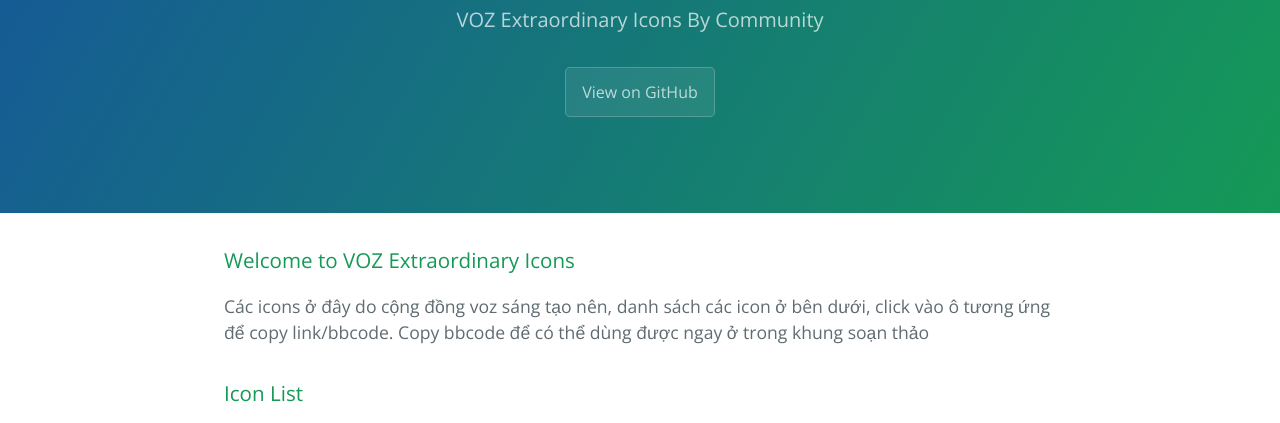
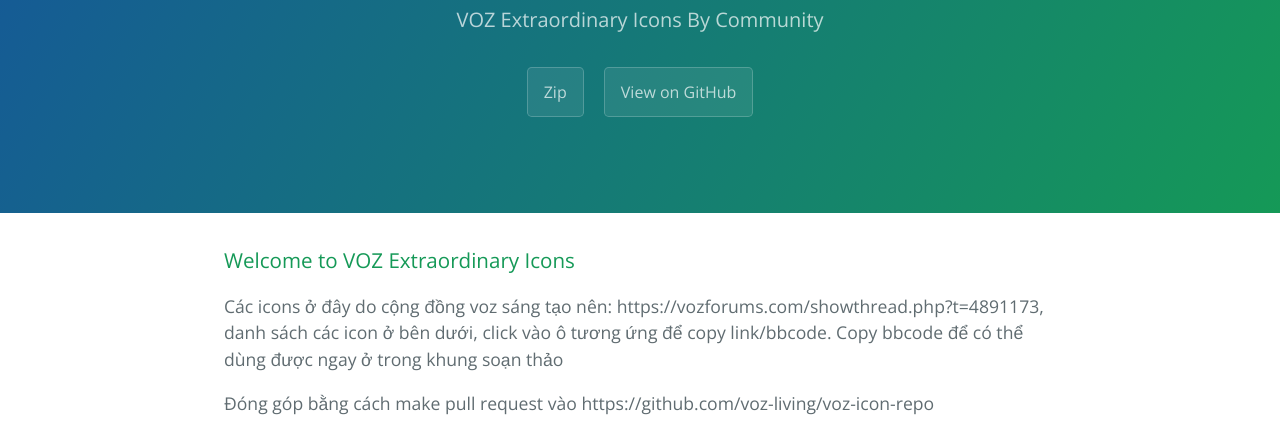
Before and after one commit to voz-living/voz-icon, a plain HTML site: page index.html in a window 1280 px wide. Shown: the part 170-593 px from the top of the page. Drawn offline with nearby package versions, Linux system fonts and the light colour scheme.

Commit message:
Update description

```diff
--- a/index.html
+++ b/index.html
@@ -20,6 +20,7 @@
     <section class="page-header">
       <h1 class="project-name">VOZ Extraordinary Icons</h1>
       <h2 class="project-tagline">VOZ Extraordinary Icons By Community</h2>
+      <a href="https://github.com/voz-living/voz-icon-repo/archive/master.zip" class="btn">Zip</a>
       <a href="https://github.com/voz-living/voz-icon" class="btn">View on GitHub</a>
     </section>
 
@@ -27,7 +28,8 @@
       <h3>
 <a id="welcome-to-github-pages" class="anchor" href="#welcome-to-github-pages" aria-hidden="true"><span aria-hidden="true" class="octicon octicon-link"></span></a>Welcome to VOZ Extraordinary Icons</h3>
 
-<p>Các icons ở đây do cộng đồng voz sáng tạo nên, danh sách các icon ở bên dưới, click vào ô tương ứng để copy link/bbcode. Copy bbcode để có thể dùng được ngay ở trong khung soạn thảo</p>
+<p>Các icons ở đây do cộng đồng voz sáng tạo nên: https://vozforums.com/showthread.php?t=4891173, danh sách các icon ở bên dưới, click vào ô tương ứng để copy link/bbcode. Copy bbcode để có thể dùng được ngay ở trong khung soạn thảo</p>
+<p>Đóng góp bằng cách make pull request vào https://github.com/voz-living/voz-icon-repo </p>
 
 <h3>Icon List</h3>
 <p>
```
